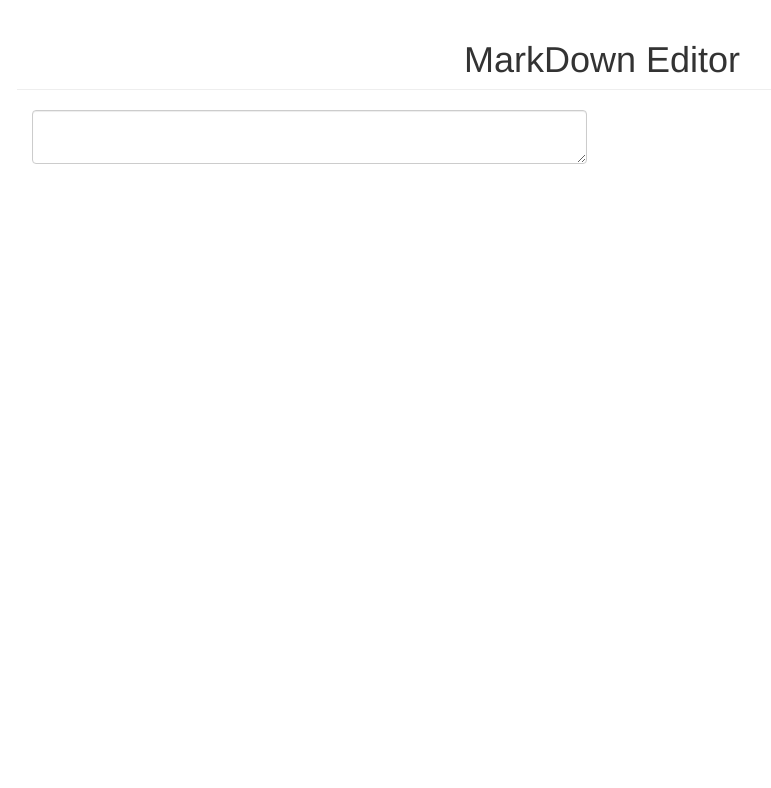
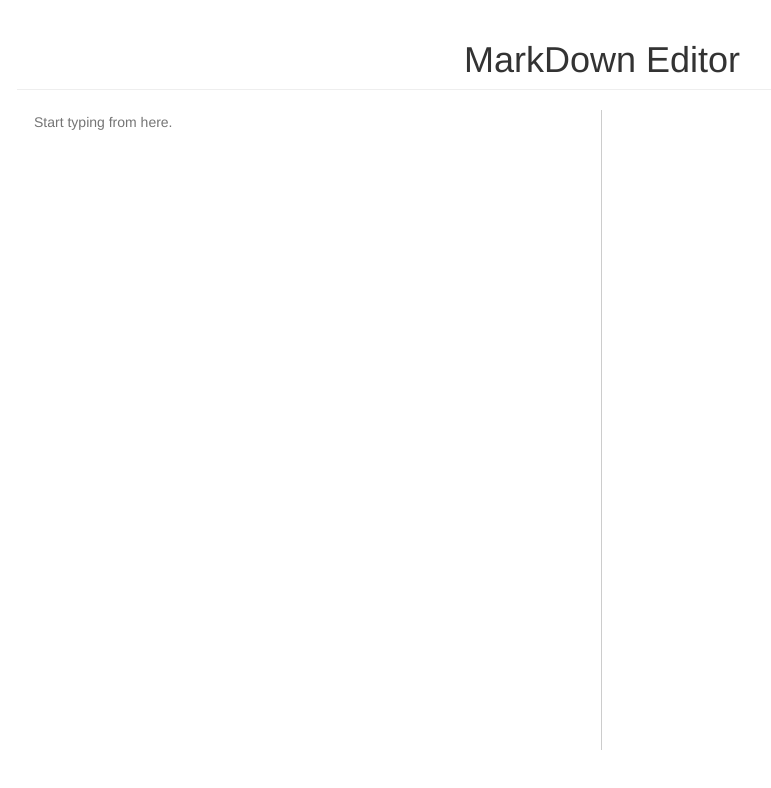
Before and after one commit to sriramveeraghanta/markdown-editor, a React app: page / in a window 1280 px wide. Shown: the whole page, without its empty margins (38-809 px from the left). Built offline with nearby package versions, Linux system fonts and the light colour scheme.

Commit message:
Last char bugfix with a callback function

```diff
--- a/index.html
+++ b/index.html
@@ -3,6 +3,30 @@
 	<title>MarkDown Editor</title>
 	<link rel="stylesheet" href="https://maxcdn.bootstrapcdn.com/bootstrap/3.3.7/css/bootstrap.min.css" integrity="sha384-BVYiiSIFeK1dGmJRAkycuHAHRg32OmUcww7on3RYdg4Va+PmSTsz/K68vbdEjh4u" crossorigin="anonymous">
 
+	<style type="text/css">
+		.page-content{
+			position: fixed;
+			width: 100%;
+			height: 100vh;
+		}
+		.markdown-editor{
+			border: none;
+			display: block;
+			width: 100%;
+			height: 100%;
+			outline: none;
+			resize: none;
+		}
+		.editor-col{
+			border-right: 1px solid #ccc;
+			height: 80vh;
+		}
+		.html-col{
+			height: 80vh;
+			overflow-x: scroll;
+		}
+
+	</style>
 </head>
 <body>
 
--- a/static/react/markdown.js
+++ b/static/react/markdown.js
@@ -7,28 +7,30 @@ class Markdown extends React.Component{
 		super(props);
 
 		this.state = {
-			markdown : "",
-			html_content: ""
+			markdown: "",
 		}
 	}
 	componentDidMount() {
 
 	}
 	handleChange(event){
-		this.setState({markdown:event.target.value});
+		this.setState({markdown:event.target.value}, () =>{
 			var converter = new showdown.Converter();
 			this.setState({html_content: converter.makeHtml(this.state.markdown)});
+		});
 	}
 	render(){
 		return(
+			<div className="page-content">
 				<div className="container">
 					<div className="row">
 						<h1 className="page-header text-center">MarkDown Editor</h1>
-					<div className="col-sm-6">
-						<textarea className="form-control" value={this.state.markdown} onChange={this.handleChange.bind(this)}></textarea>
+						<div className="col-sm-6 editor-col">
+							<textarea className="markdown-editor" value={this.state.markdown} placeholder="Start typing from here." onChange={this.handleChange.bind(this)}></textarea>
 						</div>
-					<div className="col-sm-6">
+						<div className="col-sm-6 html-col">
 							<div dangerouslySetInnerHTML={{__html: this.state.html_content}} />
+						</div>
 					</div>
 				</div>
 			</div>
```
Lines whose indentation alone changed are shown as unchanged.
